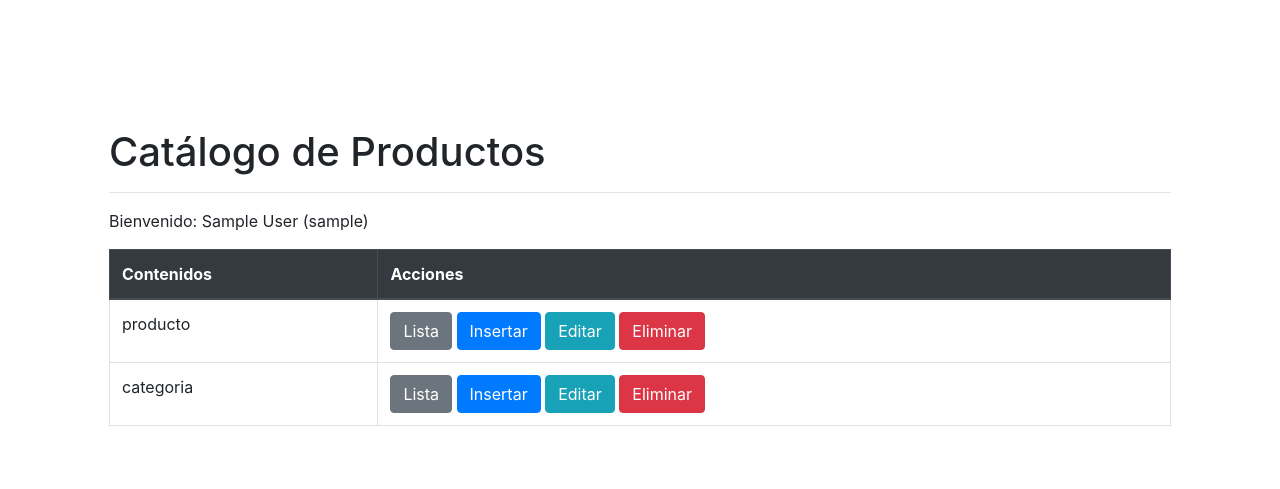
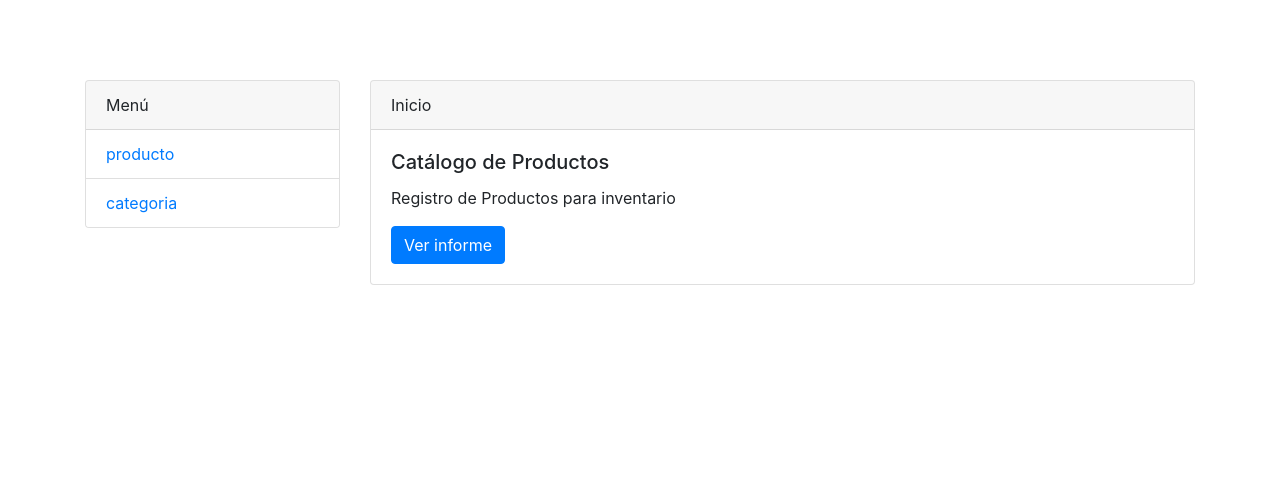
Before and after one commit to hviveros/login-mvc, a PHP site: template views/paginas/inicio.php in a window 1280 px wide. Shown: the top 489 px of the page. Run offline with PHP 8.4, Linux system fonts and the light colour scheme; the template is opened without the code that fills it, so the values that code supplies are empty; the visitor is signed in with stand-in values (Sample User, id 1); data comes from the database, SQL or seed files in the repository.

Commit message:
Inicio, actualización de la vista, con menú dinámico y espacio de contenido

```diff
--- a/views/paginas/inicio.php
+++ b/views/paginas/inicio.php
@@ -8,53 +8,33 @@
 ?>
 
 <main role="main" class="container">
-
-	<div class="starter-template">
-		<h1>Catálogo de Productos</h1>
-		<hr>
-		<table class="table table-bordered">
-			<p>
-				<ul class="list-unstyled">
-					<li>Bienvenido: <?php echo $_SESSION['nombre']; ?> (<?php echo $_SESSION['nick']; ?>)</li>
-				</ul>
-			</p>
-			<thead class="thead-dark">
-				<tr>
-					<th scope="col">Contenidos</th>
-					<th scope="col">Acciones</th>
-				</tr>
-			</thead>
-			<tbody>
+	<div class="row">
+		<div class="col-sm-3">
+			<div class="card">
+				<div class="card-header">Menú</div>
+				<ul class="list-group list-group-flush">
 					<?php
 						if (!empty($permisos)) {
 							foreach ($permisos as $r) {
-
-							//si el nivel es 0, no muestra la página
+							//si el nivel es 0, no muestra el contenido
 							if ($r['nivel'] > 0) {
 					?>
-					<tr>
-						<td><?php echo $r['contenido'];?></td>
-						<td>
-							<?php //al ser el nivel > 0, está habilitado como mínimo para ver la contenido ?>
-							<a href="?page=<?php echo $r['contenido'];?>" class="btn btn-secondary">Lista</a>
-							<?php
-								//al ser el nivel > 1, está habilitado para insertar/editar registros de la contenido
-								if ($r['nivel'] > 1) {
-							?>
-								<a href="?page=<?php echo $r['contenido'];?>-insertar" class="btn btn-primary">Insertar</a>
-								<a href="?page=<?php echo $r['contenido'];?>-editar" class="btn btn-info">Editar</a>
-							<?php
-								}
-								//al ser el nivel > 2, está habilitado hasta para eliminar registros de la contenido
-								if ($r['nivel'] > 2) {
-							?>
-								<a href="?page=<?php echo $r['contenido'];?>-eliminar" class="btn btn-danger">Eliminar</a>
-							<?php } ?>
-						</td>
-					</tr>
+					<li class="list-group-item">
+						<a href="?page=<?php echo $r['contenido'];?>"><?=$r['contenido'];?></a>
+					</li>
 					<?php	} } } ?>
-			</tbody>
-		</table>
+				</ul>
 			</div>
-
+		</div>
+		<div class="col-sm-9">
+			<div class="card">
+				<div class="card-header">Inicio</div>
+				<div class="card-body">
+					<h5 class="card-title">Catálogo de Productos</h5>
+					<p class="card-text">Registro de Productos para inventario</p>
+					<a href="#" class="btn btn-primary">Ver informe</a>
+				</div>
+			</div>
+		</div>
+	</div><!-- /.row -->
 </main><!-- /.container -->
```
Lines whose indentation alone changed are shown as unchanged.
